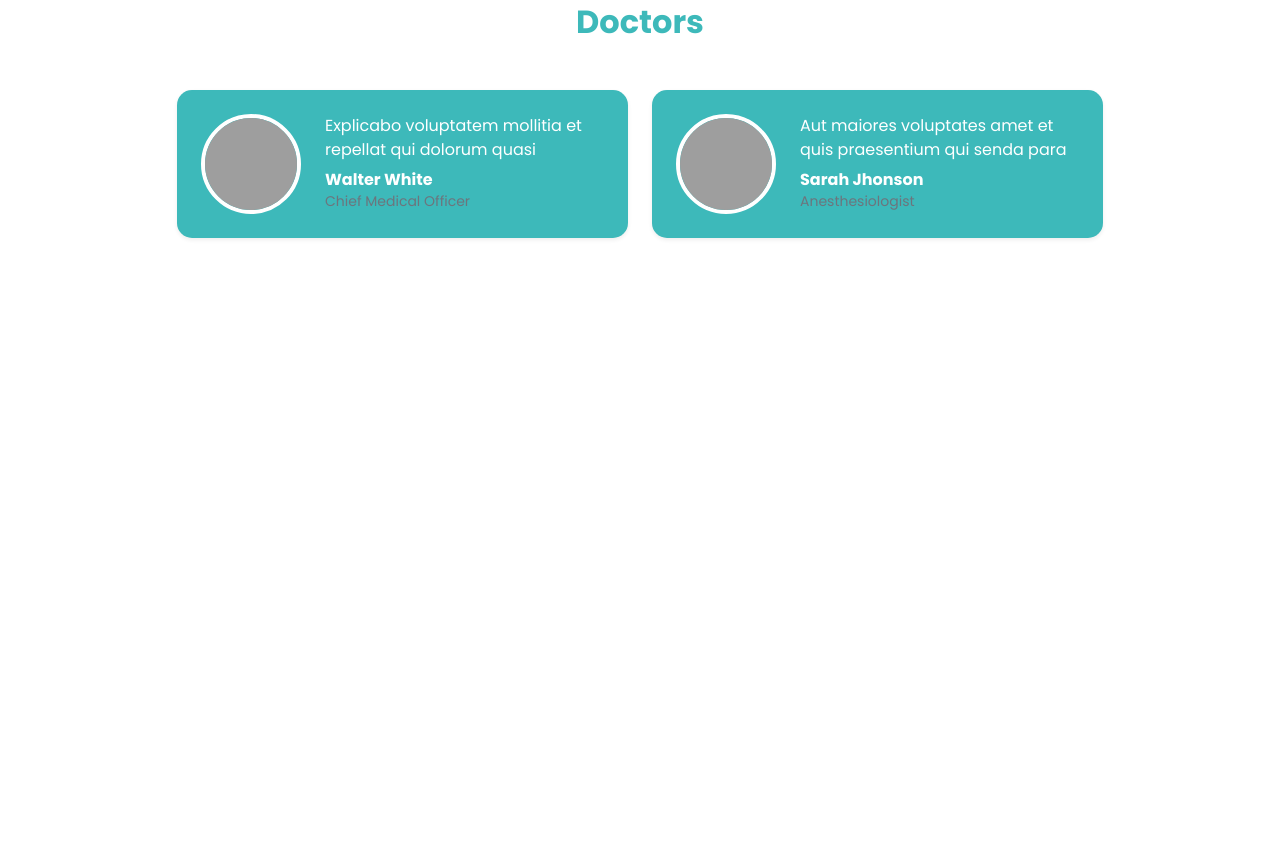
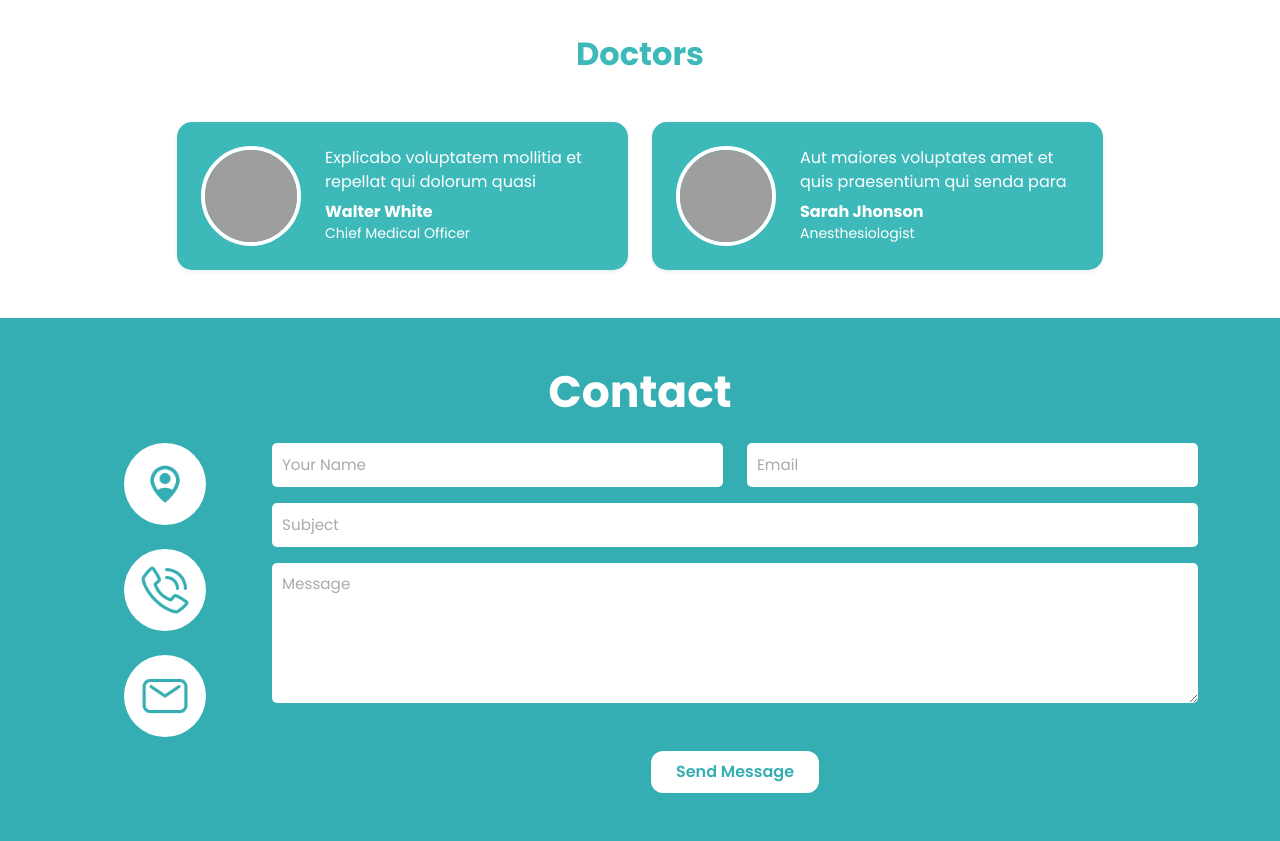
Before and after one commit to Cmind3410/Doctor-care-CRM, a website: page views/index.html in a window 1280 px wide. Shown: the part 3692-4533 px from the top of the page. Before the commit the page ends 3978 px from the top, so only its background shows below. Drawn offline with nearby package versions, Linux system fonts and the light colour scheme; grey boxes are pictures that could not be loaded.

Commit message:
added contact  section in index

```diff
--- a/public/css/style.css
+++ b/public/css/style.css
@@ -200,6 +200,41 @@ margin-top: 150px;
   }
 }
 
+
+/* contact */
+
+.contact-section input,
+.contact-section textarea {
+  border-radius: 5px;
+  border: none;
+  padding: 10px;
+}
+
+.contact-section input::placeholder,
+.contact-section textarea::placeholder {
+  color: #aaa;
+  font-size: 0.95rem;
+}
+
+.btn-send {
+  background-color: white;
+  color: #34aeb2;
+  font-weight: 600;
+  border-radius: 12px;
+  font-size: 1rem;
+  transition: 0.3s ease;
+}
+
+.btn-send:hover {
+  background-color: #f1f1f1;
+}
+
+.icon-circle {
+  display: flex;
+  align-items: center;
+  justify-content: center;
+}
+
  /* X-Small devices (portrait phones, less than 576px) */
 @media (max-width: 575.98px) {
    /* banner css */
--- a/views/index.html
+++ b/views/index.html
@@ -258,7 +258,7 @@
         <div class="col-12">
           <textarea class="form-control" rows="5" placeholder="Message"></textarea>
         </div>
-        <div class="col-12 text-center mt-3">
+        <div class="col-12 text-center mt-5">
           <button type="submit" class="btn btn-appoint px-5 py-2">Make an Appointment</button>
         </div>
       </div>
@@ -283,7 +283,7 @@
           <div>
             <p class="mb-2">Explicabo voluptatem mollitia et repellat qui dolorum quasi</p>
             <h6 class="fw-bold mb-0">Walter White</h6>
-            <small class="text-muted">Chief Medical Officer</small>
+            <small class="text">Chief Medical Officer</small>
           </div>
         </div>
       </div>
@@ -297,9 +297,56 @@
           <div>
             <p class="mb-2">Aut maiores voluptates amet et quis praesentium qui senda para</p>
             <h6 class="fw-bold mb-0">Sarah Jhonson</h6>
-            <small class="text-muted">Anesthesiologist</small>
+            <small class="text">Anesthesiologist</small>
           </div>
         </div>
+      </div>
+    </div>
+  </div>
+</section>
+
+<!-- Contact Section -->
+<section class="contact-section py-5" style="background-color: #34aeb2;">
+  <div class="container">
+    <div class="text-center text-white mb-4">
+      <h2 class="fw-bold" style="font-size: 44px;">Contact</h2>
+    </div>
+
+    <div class="row align-items-start">
+      <!-- Left Icons Column -->
+      <div class="col-md-2 d-flex flex-column align-items-center justify-content-start gap-4 mb-4 mb-md-0">
+        <div class="icon-circle bg-white p-3 rounded-circle">
+          <img src="../public/images/icon/C/C1.png" width="50" alt="Location Icon">
+        </div>
+        <div class="icon-circle bg-white p-3 rounded-circle">
+          <img src="../public/images/icon/C/C2.png" width="50"  alt="Phone Icon">
+        </div>
+        <div class="icon-circle bg-white p-3 rounded-circle">
+          <img src="../public/images/icon/C/C3.png" width="50" alt="Email Icon">
+        </div>
+      </div>
+
+      <!-- Contact Form Column -->
+      <div class="col-md-10">
+        <form class="bg-transparent">
+          <div class="row mb-3">
+            <div class="col-md-6 mb-2 mb-md-0">
+              <input type="text" class="form-control" placeholder="Your Name">
+            </div>
+            <div class="col-md-6">
+              <input type="email" class="form-control" placeholder="Email">
+            </div>
+          </div>
+          <div class="mb-3">
+            <input type="text" class="form-control" placeholder="Subject">
+          </div>
+          <div class="mb-3">
+            <textarea rows="5" class="form-control" placeholder="Message"></textarea>
+          </div>
+          <div class="text-center mt-5">
+            <button class="btn btn-send px-4 py-2">Send Message</button>
+          </div>
+        </form>
       </div>
     </div>
   </div>
```
